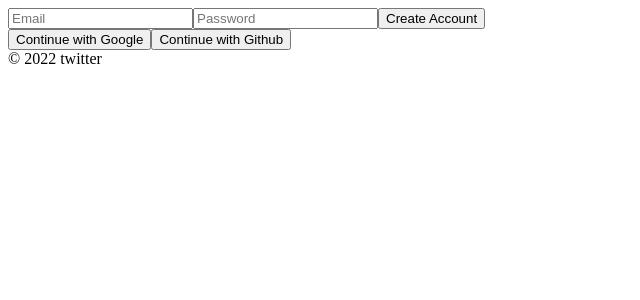
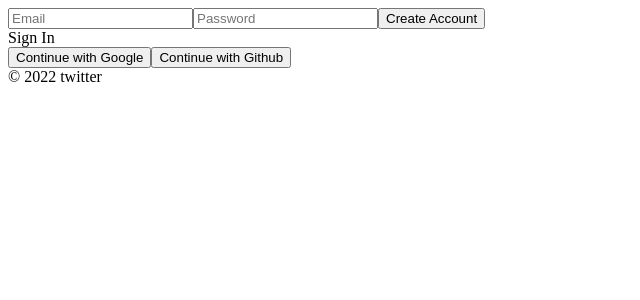
Before and after one commit to hansol-FE/clone-twitter, a React (Create React App) app: page /#/ in a window 1280 px wide. Shown: the top 300 px of the page, without its empty margins (0-640 px from the left). Built offline with nearby package versions, Linux system fonts and the light colour scheme; no server answers.

Commit message:
[add] 로그인/회원가입 버튼 토글

```diff
--- a/src/routes/Auth.js
+++ b/src/routes/Auth.js
@@ -5,6 +5,7 @@ const Auth = () => {
   const [email, setEmail] = useState("");
   const [password, setPassword] = useState("");
   const [newAccount, setNewAccount] = useState(true);
+  const [error, setError] = useState("");
 
   const onChange = (e) => {
     const{ target : {name,value} } = e;
@@ -30,8 +31,12 @@ const Auth = () => {
       console.log(data);
 
     }catch(error){
-      console.log(error);
+      setError(error.message)
     }
+  }
+
+  const toggleAccount = () => {
+    setNewAccount((prev) => !prev)
   }
 
   return(
@@ -40,7 +45,11 @@ const Auth = () => {
        <input type="email" name="email" placeholder="Email" value={email} onChange={onChange} required />
        <input type="password" name="password" placeholder="Password" value={password} onChange={onChange} required />
        <input type="submit" value={newAccount ? "Create Account" : "Log In" } />
+       {error}
      </form>
+     <span onClick={toggleAccount}>
+       {newAccount ? "Sign In" : "Crete Account"}
+     </span>
      <div>
        <button>Continue with Google</button>
        <button>Continue with Github</button>
```
